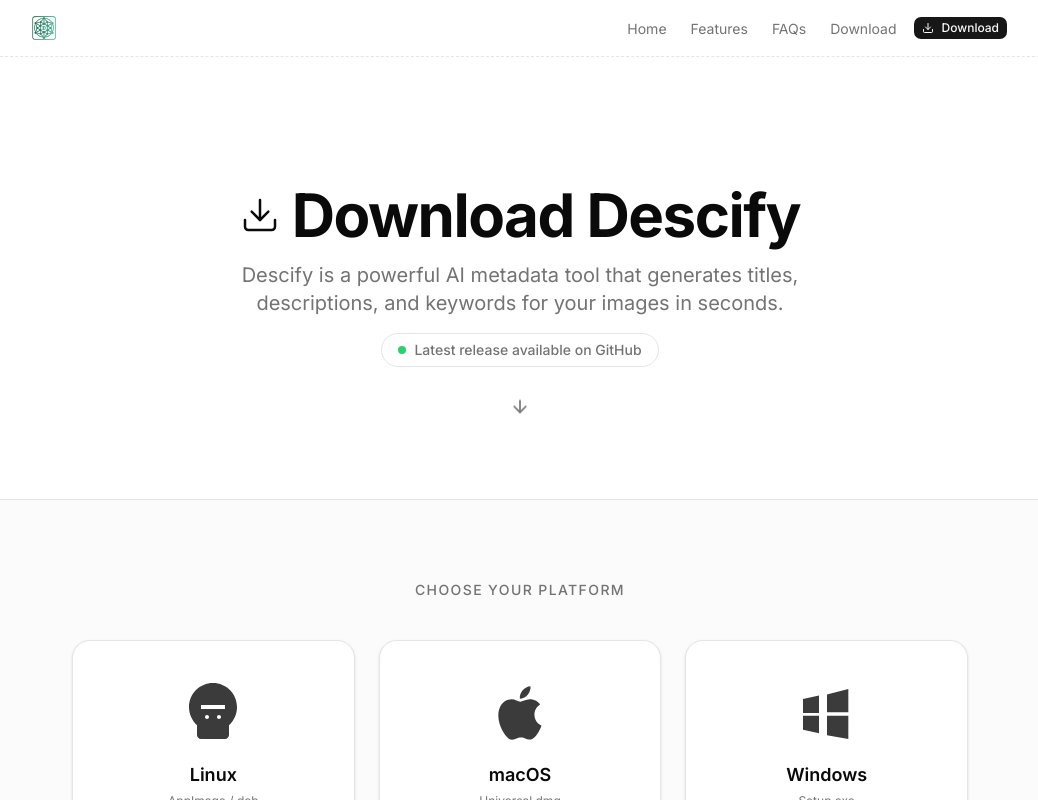
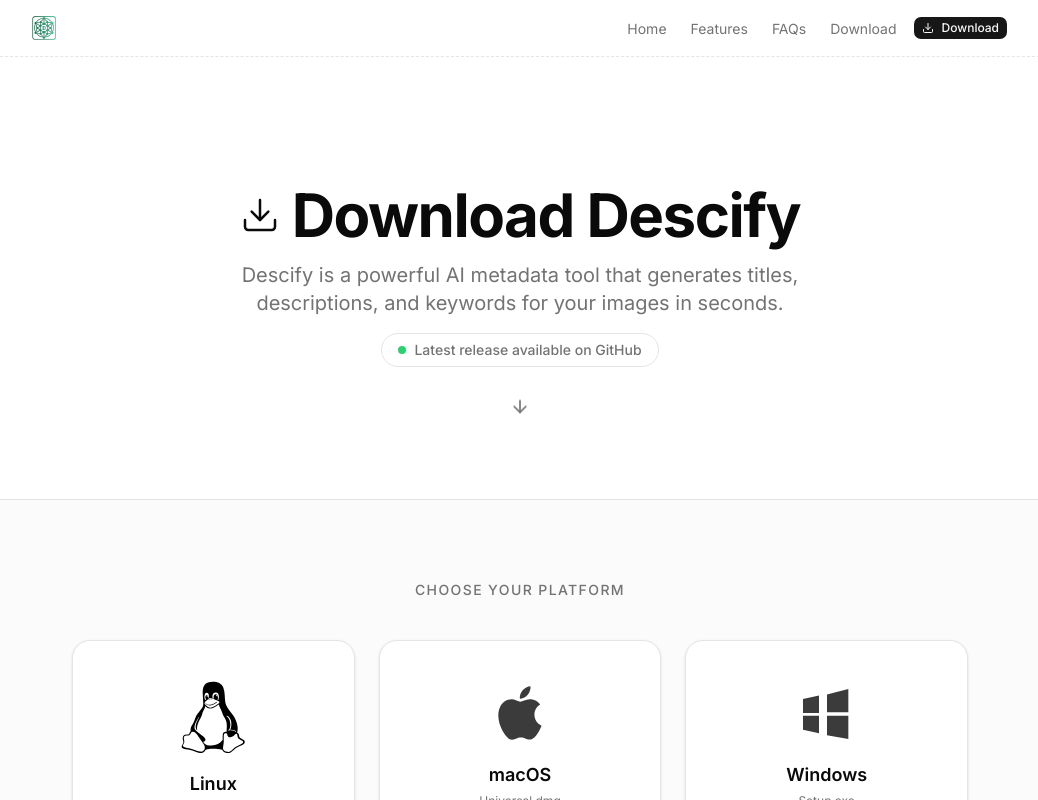
Before and after one commit to arrifat346afs/Descify-wab, a Next.js app: page /Download in a window 1280 px wide. Shown: the top 800 px of the page, without its empty margins (120-1158 px from the left). Built offline with nearby package versions, Linux system fonts and the light colour scheme.

Commit message:
feat(download): Add Linux logo and update icon component

```diff
--- a/app/Download/page.tsx
+++ b/app/Download/page.tsx
@@ -6,13 +6,13 @@ import { Menu, X, Download, ArrowDown, ExternalLink } from "lucide-react"
 import { Button } from "@/components/ui/button"
 import Image from "next/image"
 import applogo from "../../public/descify.svg"
+import LinuxLogo from "../../public/linux.svg"
 import Footer from "@/components/footer-3"
 
 // ---------- OS icons ----------
 const LinuxIcon = () => (
-  <svg viewBox="0 0 64 64" className="h-16 w-16" fill="currentColor" aria-hidden="true">
-    <path d="M32 2C18.7 2 8 12.7 8 26c0 7.2 3.1 13.7 8 18.2V54c0 2.2 1.8 4 4 4h24c2.2 0 4-1.8 4-4v-9.8C53 39.7 56 33.2 56 26 56 12.7 45.3 2 32 2zm-6 36c-1.1 0-2-.9-2-2s.9-2 2-2 2 .9 2 2-.9 2-2 2zm12 0c-1.1 0-2-.9-2-2s.9-2 2-2 2 .9 2 2-.9 2-2 2zm6-10H20v-4h24v4z" />
-  </svg>
+    <Image src={LinuxLogo} alt="Linux" width={64} height={64} />
+
 )
 
 const AppleIcon = () => (
```
Also changed, not shown: public/linux.svg (added).
